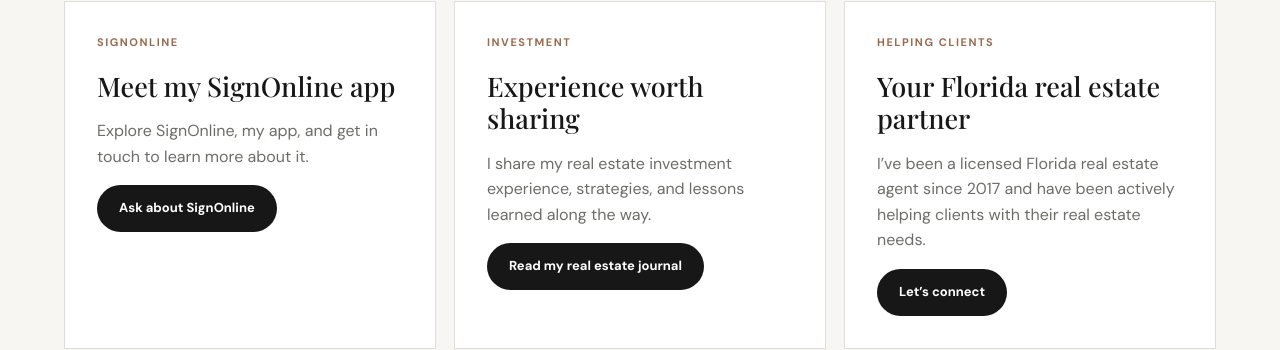
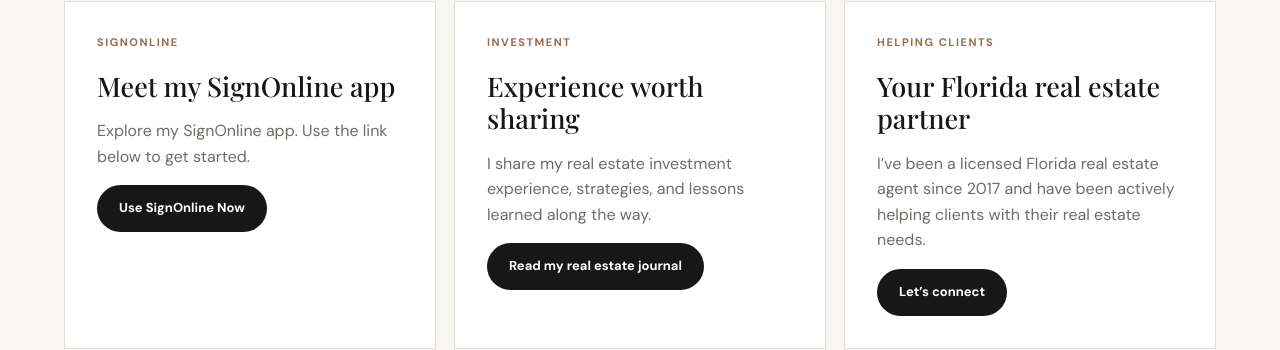
Before and after one commit to High4Ferrum/Rebeccashub, a Jekyll site: the page built from real-estate.md, in a window 1280 px wide and 900 px high, scrolled down 470 px. Shown: the part 140-490 px from the top of the window. Built offline with Jekyll 4.4.1, drawn with Linux system fonts in a browser that asks for light colours.

Commit message:
Link SignOnline card directly to the app

```diff
--- a/real-estate.md
+++ b/real-estate.md
@@ -15,8 +15,8 @@
   <article class="card">
     <p class="eyebrow">SignOnline</p>
     <h3>Meet my SignOnline app</h3>
-    <p>Explore SignOnline, my app, and get in touch to learn more about it.</p>
-    <a class="button" href="{{ '/contact/' | relative_url }}">Ask about SignOnline</a>
+    <p>Explore my SignOnline app. Use the link below to get started.</p>
+    <a class="button" href="https://signonline.rebeccayener.com/">Use SignOnline Now</a>
   </article>
   <article class="card">
     <p class="eyebrow">Investment</p>
```
